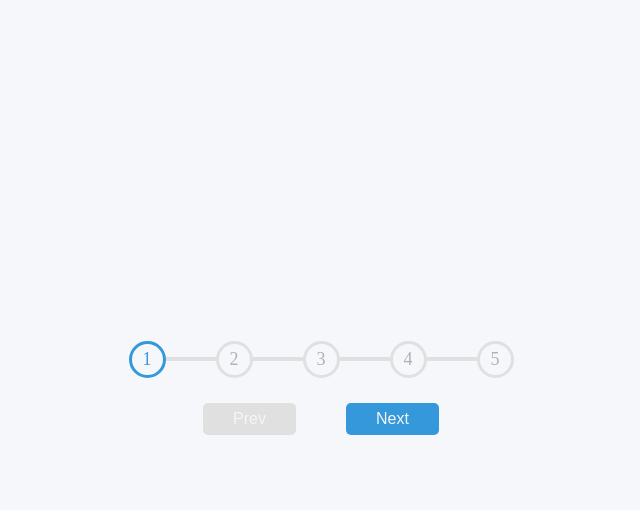
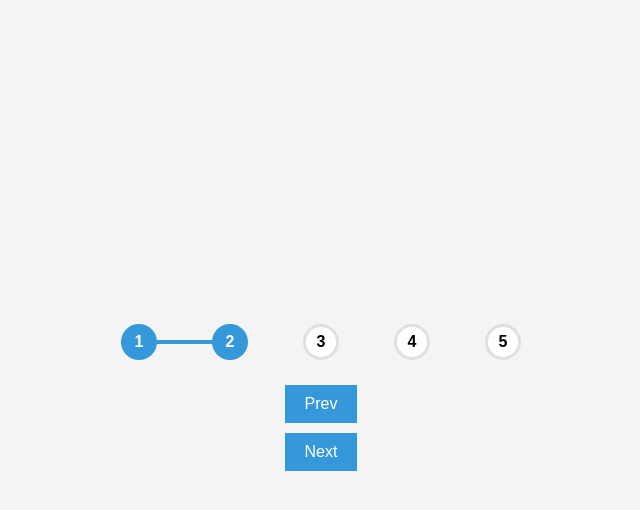
Before and after one commit to acciojob/progress-bar-Arsh249, a website: page main.html in a window 1280 px wide. Both pictures are taken after a click on the button "Next". Shown: the whole page, without its empty margins (319-959 px from the left). Drawn offline with Linux system fonts and the light colour scheme.

Commit message:
created a submission

```diff
--- a/main.html
+++ b/main.html
@@ -7,21 +7,16 @@
 </head>
 
 <body>
-	 <div id="circles-container">
+	 <div class="progress-container">
+        <div class="progress" id="progress"></div>
         <div class="circle active" id="circle-1">1</div>
-      <div class="connection"></div>
         <div class="circle" id="circle-2">2</div>
-      <div class="connection"></div>
         <div class="circle" id="circle-3">3</div>
-      <div class="connection"></div>
         <div class="circle" id="circle-4">4</div>
-      <div class="connection"></div>
         <div class="circle" id="circle-5">5</div>
     </div>
-    <div id="buttons-container">
     <button id="prev" disabled>Prev</button>
     <button id="next">Next</button>
-    </div>
     <script type="text/javascript" src="./script.js">
 </script>
 
--- a/script.js
+++ b/script.js
@@ -1,32 +1,49 @@
-let currentNode = 1;
-      const prev = document.getElementById("prev");
-      const next = document.getElementById("next");
+const progress = document.getElementById('progress');
+const prev = document.getElementById('prev');
+const next = document.getElementById('next');
+const circles = document.querySelectorAll('.circle');
 
-      function navigate(direction) {
-        const currentElement = document.getElementById(currentNode);
-        if (direction === "next" && currentElement.nextElementSibling) {
-          let nextConnection = currentElement.nextElementSibling;
-          nextConnection.classList.add("active");
-          let nextNode = currentElement.nextElementSibling.nextElementSibling;
-          nextNode.classList.add("active");
+let currentActive = 1;
 
-          currentNode++;
-        } else if (
-          direction === "prev" &&
-          currentElement.previousElementSibling
-        ) {
-          currentElement.classList.remove("active");
-          currentElement.previousElementSibling.classList.remove("active");
-          currentNode--;
+next.addEventListener('click', () => {
+    currentActive++;
+
+    if (currentActive > circles.length) {
+        currentActive = circles.length;
+    }
+
+    update();
+});
+
+prev.addEventListener('click', () => {
+    currentActive--;
+
+    if (currentActive < 1) {
+        currentActive = 1;
+    }
+
+    update();
+});
+
+function update() {
+    circles.forEach((circle, idx) => {
+        if (idx < currentActive) {
+            circle.classList.add('active');
+        } else {
+            circle.classList.remove('active');
         }
-        currentNode === 5 ? (next.disabled = true) : (next.disabled = false);
-        currentNode === 1 ? (prev.disabled = true) : (prev.disabled = false);
-      }
+    });
 
-      next.addEventListener("click", () => {
-        navigate("next");
-      });
+    const actives = document.querySelectorAll('.active');
 
-      prev.addEventListener("click", () => {
-        navigate("prev");
-      });
+    progress.style.width = ((actives.length - 1) / (circles.length - 1)) * 100 + '%';
+
+    if (currentActive === 1) {
+        prev.disabled = true;
+    } else if (currentActive === circles.length) {
+        next.disabled = true;
+    } else {
+        prev.disabled = false;
+        next.disabled = false;
+    }
+}
--- a/styles.css
+++ b/styles.css
@@ -1,63 +1,64 @@
-* {
-        margin: 0;
-        padding: 0;
-        box-sizing: border-box;
-      }
-
-      :root {
-        --active-color: #3498db;
-        --non-active-color: rgb(224, 224, 224);
-      }
-
 body {
+    font-family: Arial, sans-serif;
     display: flex;
-        flex-direction: column;
     justify-content: center;
     align-items: center;
     height: 100vh;
-        background-color: rgb(246, 247, 251);
+    background-color: #f4f4f4;
+    margin: 0;
+    flex-direction: column;
 }
 
-      #circles-container {
+.progress-container {
+    display: flex;
+    justify-content: space-between;
+    position: relative;
+    width: 100%;
+    max-width: 400px;
+    margin-bottom: 20px;
+}
+
+.progress {
+    position: absolute;
+    top: 50%;
+    left: 0;
+    transform: translateY(-50%);
+    height: 4px;
+    background-color: #3498db;
+    z-index: -1;
+    transition: width 0.3s;
+}
+
+.circle {
+    width: 30px;
+    height: 30px;
+    border-radius: 50%;
+    background-color: #fff;
+    border: 3px solid #e0e0e0;
     display: flex;
     justify-content: center;
     align-items: center;
+    font-weight: bold;
+    transition: background-color 0.3s, border-color 0.3s;
 }
 
-      .circle {
-        padding: 5px 11px;
-        border: 3.5px solid var(--non-active-color);
-        border-radius: 50%;
-        color: rgb(178, 177, 175);
-        font-size: large;
-      }
-
-      .connection {
-        width: 50px;
-        border-width: 2px;
-        border-style: solid;
-        border-color: var(--non-active-color);
-      }
-
-      #buttons-container {
-        display: flex;
-        justify-content: center;
-        align-items: center;
+.circle.active {
+    border-color: #3498db;
+    background-color: #3498db;
+    color: #fff;
 }
 
 button {
-        margin: 25px;
-        padding: 7px 30px;
+    padding: 10px 20px;
     border: none;
-        background-color: var(--active-color);
-        border-radius: 5px;
-        color: whitesmoke;
-        font-size: medium;
+    background-color: #3498db;
+    color: #fff;
+    font-size: 16px;
+    cursor: pointer;
+    margin: 5px;
 }
-      .active {
-        border-color: var(--active-color);
-        color: var(--active-color);
+
+button:disabled {
+    background-color: #cccccc;
+    cursor: not-allowed;
 }
-      button:disabled {
-        background-color: var(--non-active-color);
-      }
```
Lines whose indentation alone changed are shown as unchanged.
